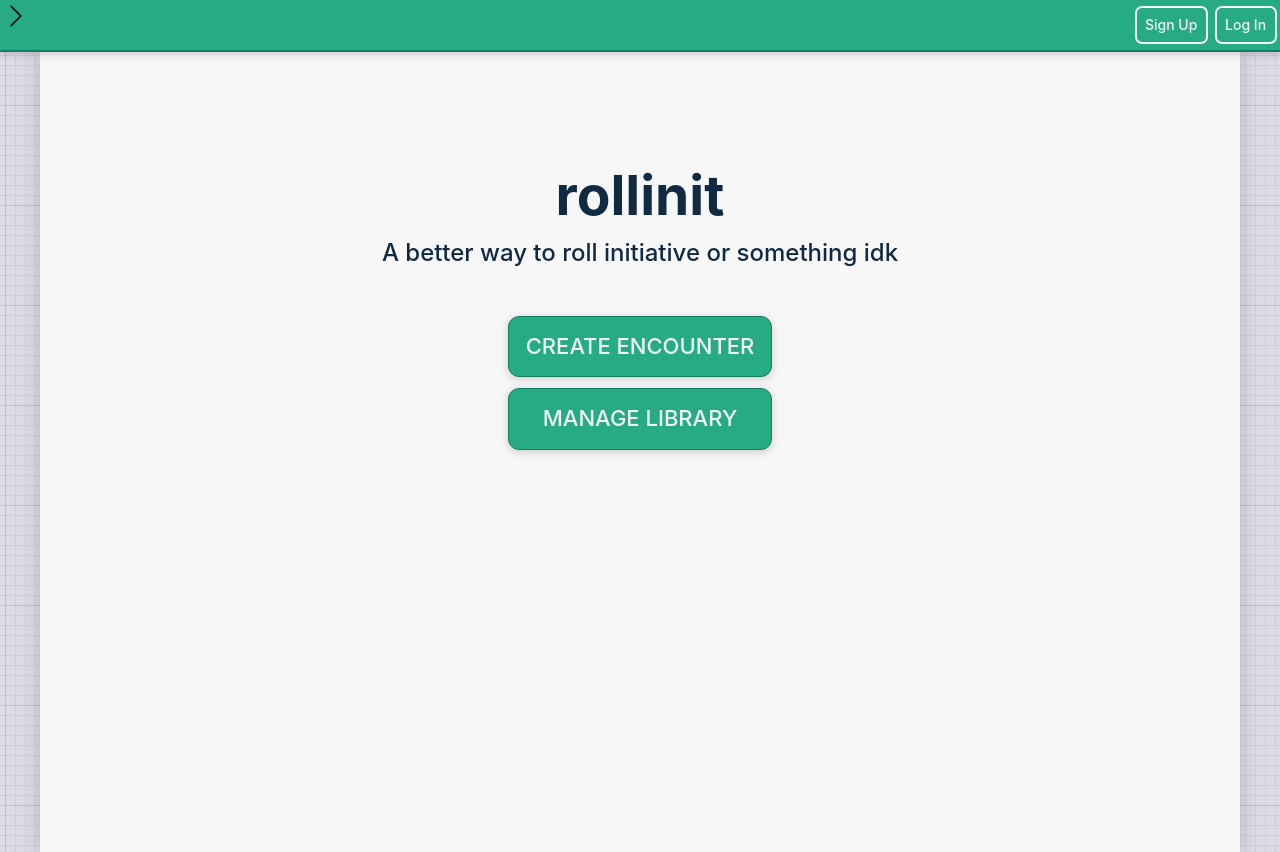
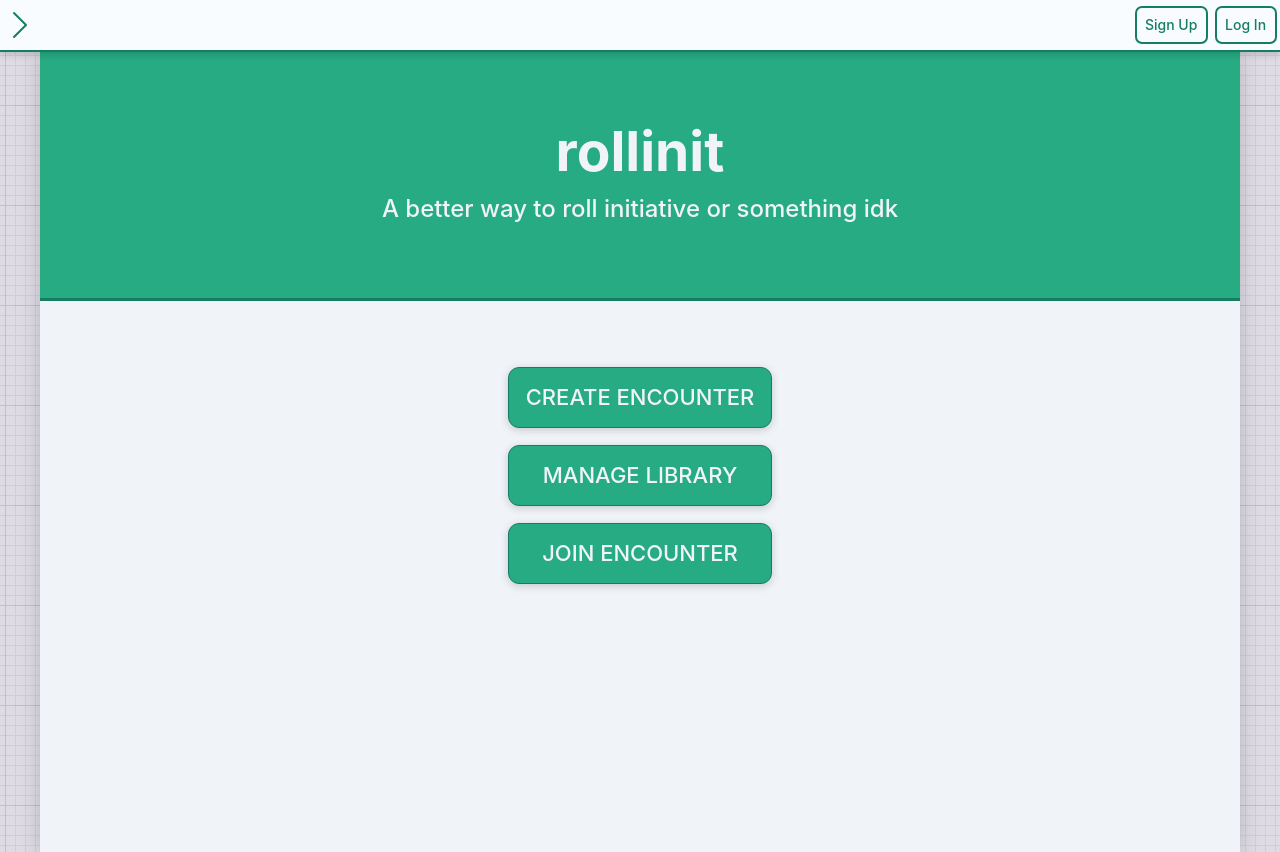
Before and after one commit to sarah-link/init, a React (Create React App) app: page / in a window 1280 px wide. Built offline with nearby package versions, Linux system fonts and the light colour scheme.

Commit message:
css color changes and small tweaks

```diff
--- a/src/App.css
+++ b/src/App.css
@@ -19,8 +19,7 @@
 
 .App-body {
   margin-top: calc(20px + 4vh);
-  background-color: #F7F7F7;
-  padding-top: 5em;
+  background-color: #F0F4F8;
   min-height: 100vh;
   width: 1200px;
   display: flex;
@@ -36,16 +35,24 @@
 
 }
 
-.App-body h1 {
+.App-header {
+  background-color: #27AB83;
+  /* background-color: #65D6AD; */
+  width: 100%;
+  padding: 3em;
+  margin-bottom: 3em;
+  /* border-top: solid 3px #147D64; */
+  border-bottom: solid 3px #147D64;
+  color: #F0F4F8;
+}
+
+.App-header h1 {
   font-size: calc(15px + 5vmin);
+  font-weight: 500;
   margin-bottom: 0.2em;
 }
 
-.App-body h4 {
-  margin-bottom: 2em;
-}
-
-.app-header {
+.app-navbar {
   position: fixed;
   top: 0;
   display: flex;
@@ -54,7 +61,8 @@
   align-items: center;
   height: calc(20px + 4vh);
   width: calc(100vw - (100vw - 100%));
-  background-color: #27AB83;
+  /* background-color: #27AB83; */
+  background-color: #f9fcff;
   font-size: calc(10px + 0.5vmin);
   border-bottom: 0.2em solid #147D64;
   box-shadow: 0px 2px 8px rgba(0,0,0,0.18)
@@ -70,7 +78,7 @@
   border-radius: 0.5em;
   background-color: #27AB83;
   /*background-color: #147D64;*/
-  margin-bottom: 0.5em;
+  margin-bottom: 0.75em;
   width: 12em;
   /*background-color: #61dafb;*/
 
@@ -83,23 +91,33 @@
   text-decoration: none;
 }
 
-.header-button {
+.navbar-button {
   text-decoration: none;
   text-align: center;
   font-weight: 500;
-  color: #F0F4F8;
+  /* color: #F0F4F8; */
+  color: #147D64;
   padding: 0.6em;
-  border: 0.15em solid #F0F4F8;
+  border: 0.15em solid #147D64;
   border-radius: 0.5em;
   width: 4em;
   margin-left: 0.25em;
   margin-right: 0.25em;
+  background-color: transparent;
+}
+
+.navbar-button:hover {
+  background-color: #27AB83;
+  color: white;
+  text-decoration: none;
 }
 
 #menu-button {
   z-index: 10;
   position: fixed;
   left: 0px;
+  fill: #147D64;
+  margin-top: 5px;
 
   transition: left 0.15s;
   transition-delay: 0.02s;
@@ -108,7 +126,7 @@
 
 #mySidenav {
   /* background-color: #102A43; */
-  background-color:grey;
+  background-color:#014D40;
   position: fixed;
   top: 0;
   height: 100vh;
@@ -120,11 +138,6 @@
   transition-timing-function: ease-out;
 }
 
-.header-button:hover {
-  background-color: #F0F4F8;
-  color: #0C6B58;
-}
-
 @keyframes App-logo-spin {
   from {
     transform: rotate(0deg);
--- a/src/App.js
+++ b/src/App.js
@@ -1,12 +1,12 @@
 import React from 'react';
 import './App.css';
 
-function Header() {
+function NavBar() {
     return(
-        <header className={"app-header"} >
+        <header className={"app-navbar"} >
             <div>
-                <Button text={"Sign Up"} className={"header-button"} />
-                <Button text={"Log In"} className={"header-button"} />
+                <Button text={"Sign Up"} className={"navbar-button"} />
+                <Button text={"Log In"} className={"navbar-button"} />
             </div>
             <SideNav />
 
@@ -24,7 +24,7 @@ function Button(props) {
 
 function IconButton(props) {
     return (
-            <svg id="menu-button" width="32" height="32" viewBox="0 0 20 20" fill="black" onClick={props.onClick}
+            <svg id="menu-button" width="40" height="40" viewBox="0 0 20 20" onClick={props.onClick}
                  xmlns="http://www.w3.org/2000/svg">
                 <path fill-rule="evenodd"
                       d="M6.646 3.646a.5.5 0 01.708 0l6 6a.5.5 0 010 .708l-6 6a.5.5 0 01-.708-.708L12.293 10 6.646 4.354a.5.5 0 010-.708z"
@@ -42,18 +42,21 @@ class SideNav extends React.Component {
         console.log("hek")
         if (this.state.isOpen == true) {
             document.getElementById("mySidenav").style.left = "0px";
+            document.getElementById("mySidenav").style.boxShadow = "0px 0px 50px rgba(0,0,0,0.5)";
             document.getElementById("menu-button").style.left = "410px";
+            document.getElementById("menu-button").style.fill = "#EFFCF6";
         } else {
             document.getElementById("mySidenav").style.left = "-450px";
+            document.getElementById("mySidenav").style.boxShadow = "0px 0px 20px rgba(0,0,0,0)";
             document.getElementById("menu-button").style.left = "0px";
-
+            document.getElementById("menu-button").style.fill = "#147D64";
         }
         this.setState({isOpen: !this.state.isOpen})
     }
     render() {
         return (
             <div id={"mySidenav"}>
-                <IconButton className={"header-button"} onClick={() => this.toggleSidebar()} />
+                <IconButton className={"navbar-button"} onClick={() => this.toggleSidebar()} />
             </div>
 
         )
@@ -63,8 +66,9 @@ class SideNav extends React.Component {
 function App() {
     return (
         <div className="App">
-            <Header />
+            <NavBar />
             <div className="App-body">
+                <div className="App-header">
                     <h1>
                         <b>rollinit</b>
                     </h1>
@@ -72,9 +76,11 @@ function App() {
                     <h4>
                         A better way to roll initiative or something idk
                     </h4>
+                </div>
 
                 <Button text={"CREATE ENCOUNTER"} className={"main-button"} />
                 <Button text={"MANAGE LIBRARY"} className={"main-button"} />
+                <Button text={"JOIN ENCOUNTER"} className={"main-button"} />
             </div>
         </div>
     );
```
Lines whose indentation alone changed are shown as unchanged.
